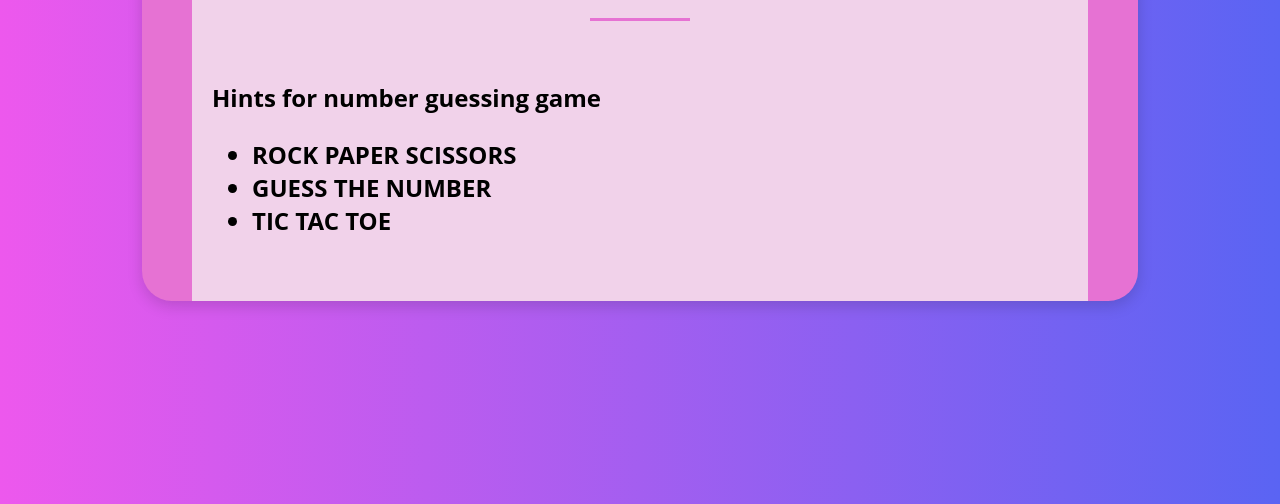
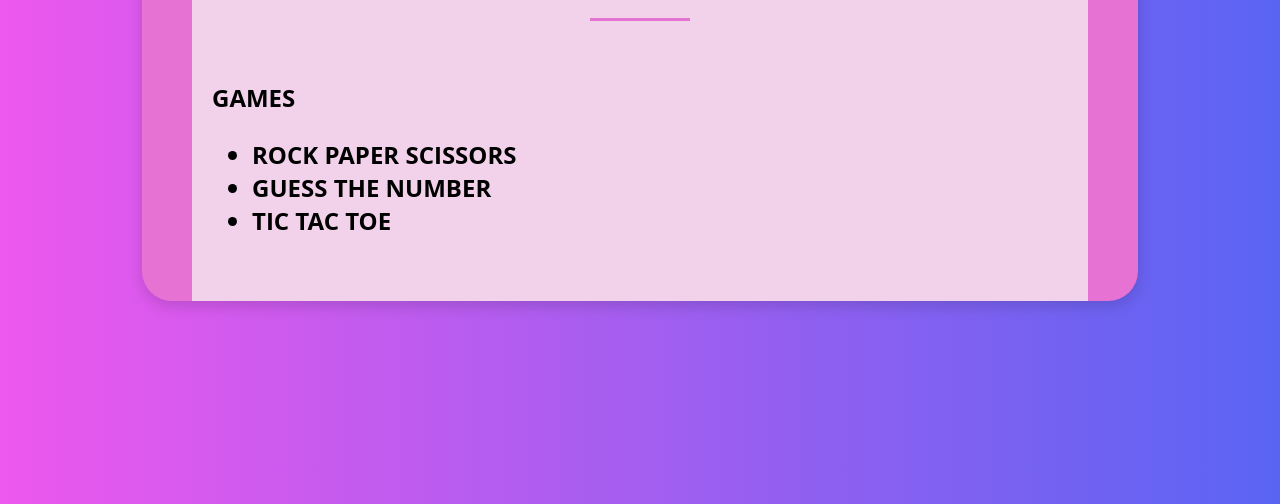
Before and after one commit to keerthi163/games, a plain HTML site: page g_list.html in a window 1280 px wide. Shown: the part 296-800 px from the top of the page. Drawn offline with Linux system fonts and the light colour scheme.

Commit message:
first commit

```diff
--- a/g_list.html
+++ b/g_list.html
@@ -16,7 +16,7 @@
           <div class="about-section-row">
             <div class="about-section-col">
                 <div class="hints">
-                    <h2>Hints for number guessing game
+                    <h2>GAMES
                  <ul>
                     <li>ROCK PAPER SCISSORS</li>
                     <li>GUESS THE NUMBER</li>
```
